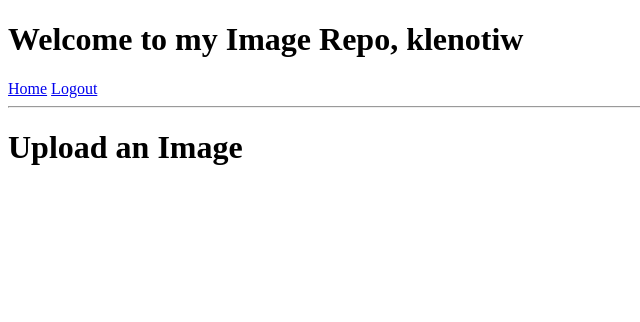
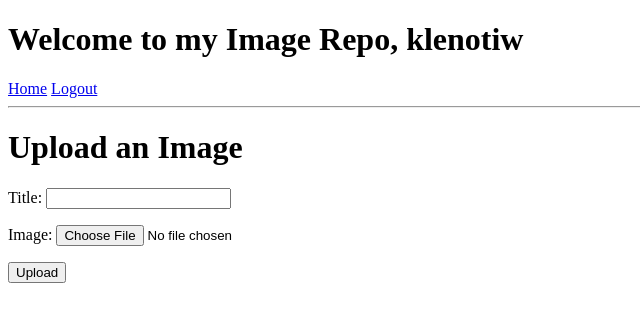
Before and after one commit to klenotiw/image-repo-shopify, a Django app: page / in a window 1280 px wide. Shown: the top 322 px of the page, without its empty margins (0-640 px from the left). Run offline with Django 3.2, Linux system fonts and the light colour scheme; a user stored in the database is signed in.

Commit message:
forms fixed

```diff
--- a/images/templates/images/index.html
+++ b/images/templates/images/index.html
@@ -3,11 +3,18 @@
 {%block body%}
 
 
-    {% if user.is_authenticated %}
-        <h1>Upload an Image</h1>
-    {% else %}
+{% if user.is_authenticated %}
+<h1>Upload an Image</h1>
+<form action="" method="POST">
+  {% csrf_token %}
+  {{ form.as_p }}
+  <input type="submit" value="Upload">
+</form>
+{% else %}
 
-    {% endif %}
+<h1>Create an account so you can upload some images</h1>
+
+{% endif %}
 
 
 {% endblock %}
--- a/images/views.py
+++ b/images/views.py
@@ -17,8 +17,17 @@ class RegisterForm(forms.Form):
     password = forms.CharField(widget=forms.PasswordInput())
     password_confirm = forms.CharField(widget=forms.PasswordInput())
 
+class ImageUploadForm(forms.Form):
+    title = forms.CharField()
+    image = forms.FileField()
+
 
 def index(request):
+    if request.user.is_authenticated:
+        return render(request,"images/index.html",{
+            "form": ImageUploadForm()
+        })
+
     return render(request,"images/index.html")
 
 def login_view(request):
```
Also changed, not shown: images/templates/images/login.html (+4 -4 lines), images/templates/images/register.html (+4 -4 lines), db.sqlite3.
